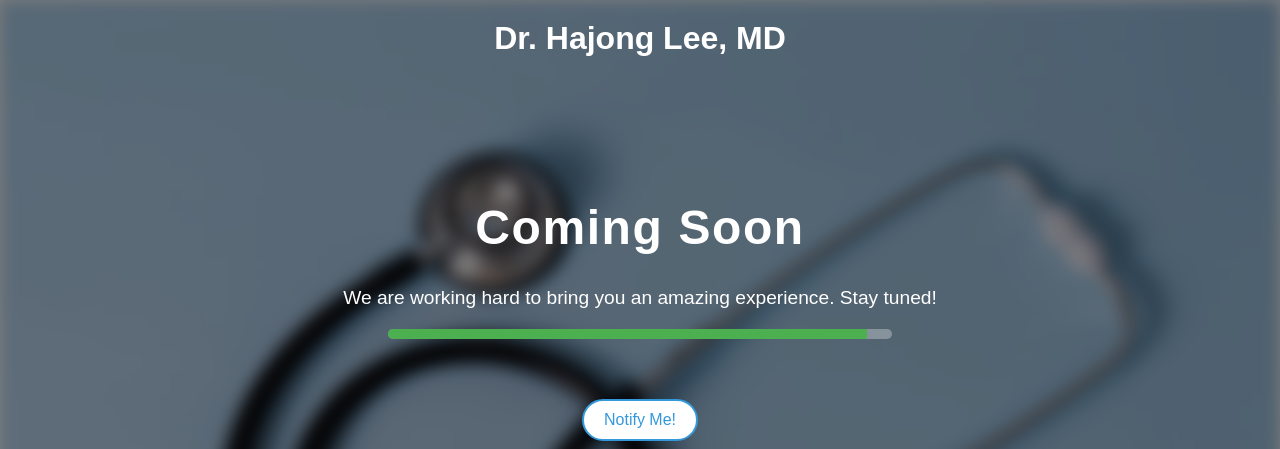
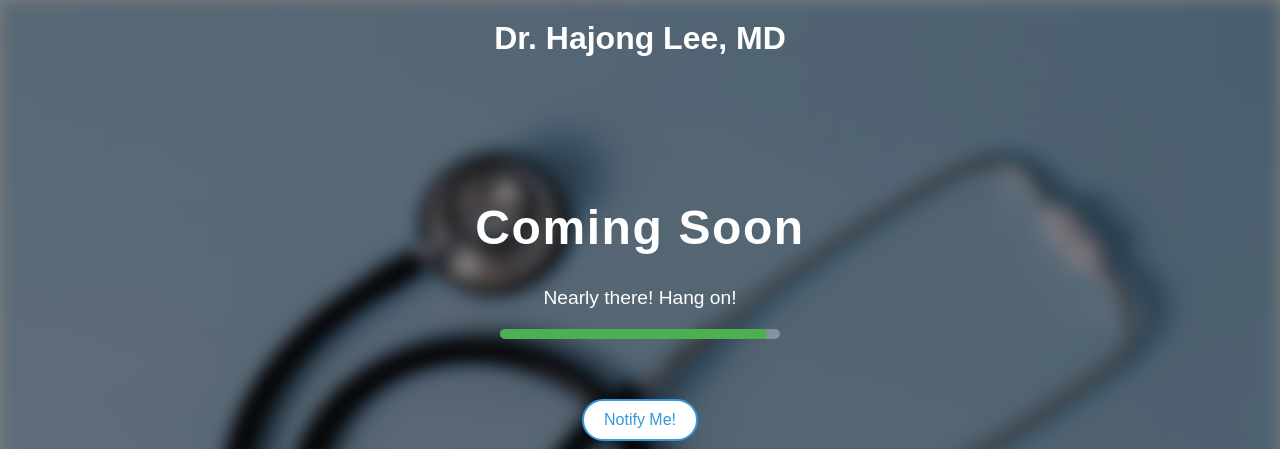
Before and after one commit to ehajong/dr.hajong-lee, a plain HTML site: page index.html in a window 1280 px wide. Shown: the top 449 px of the page. Drawn offline with Linux system fonts and the light colour scheme.

Commit message:
Update index.html

```diff
--- a/index.html
+++ b/index.html
@@ -137,7 +137,7 @@
 
     <div class="content">
         <h1>Coming Soon</h1>
-        <p>We are working hard to bring you an amazing experience. Stay tuned!</p> <!-- Restored original text -->
+        <p>Nearly there! Hang on!</p> <!-- Restored original text -->
 
         <div class="progress-bar">
             <div class="progress"></div>
```
